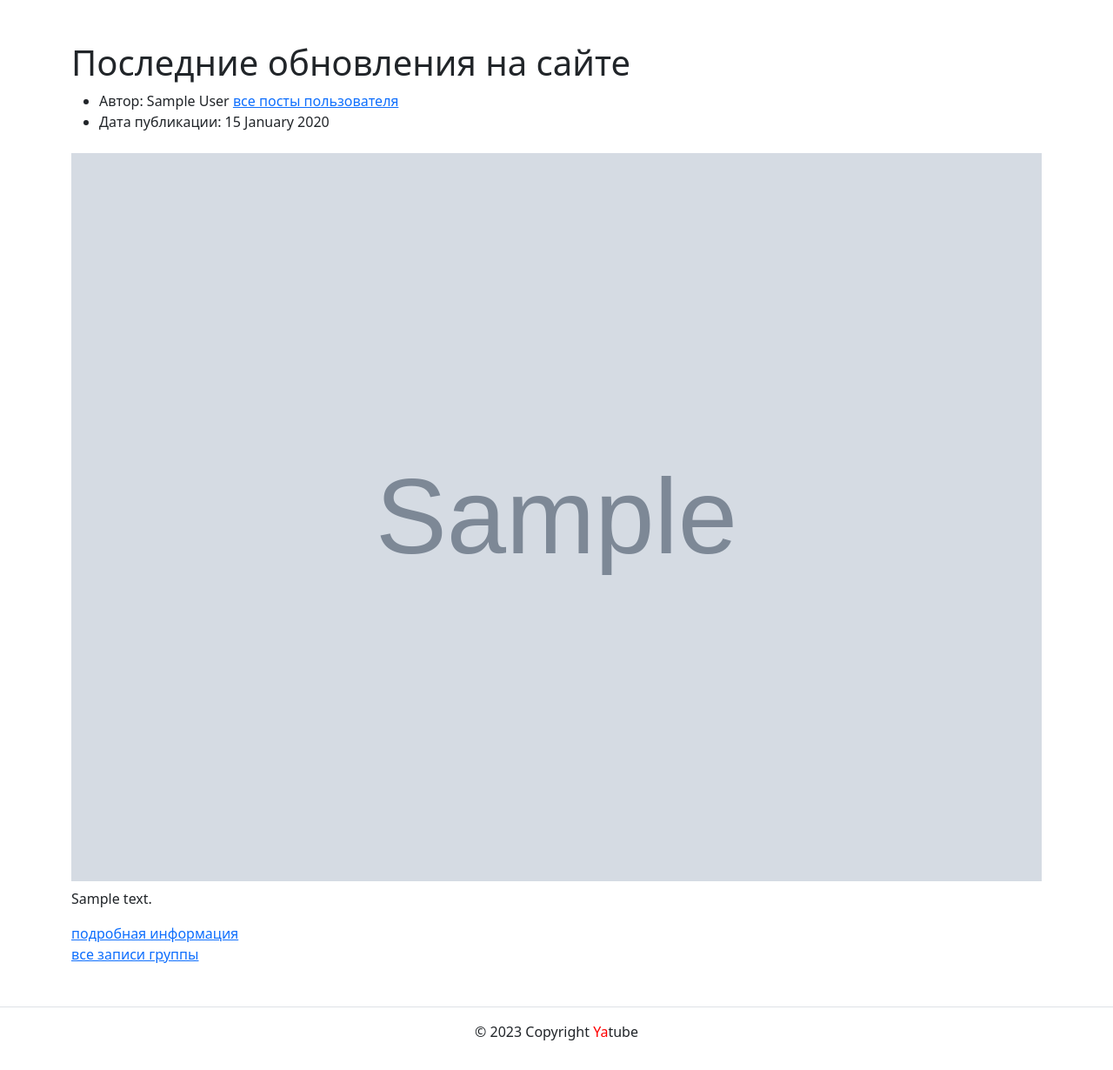
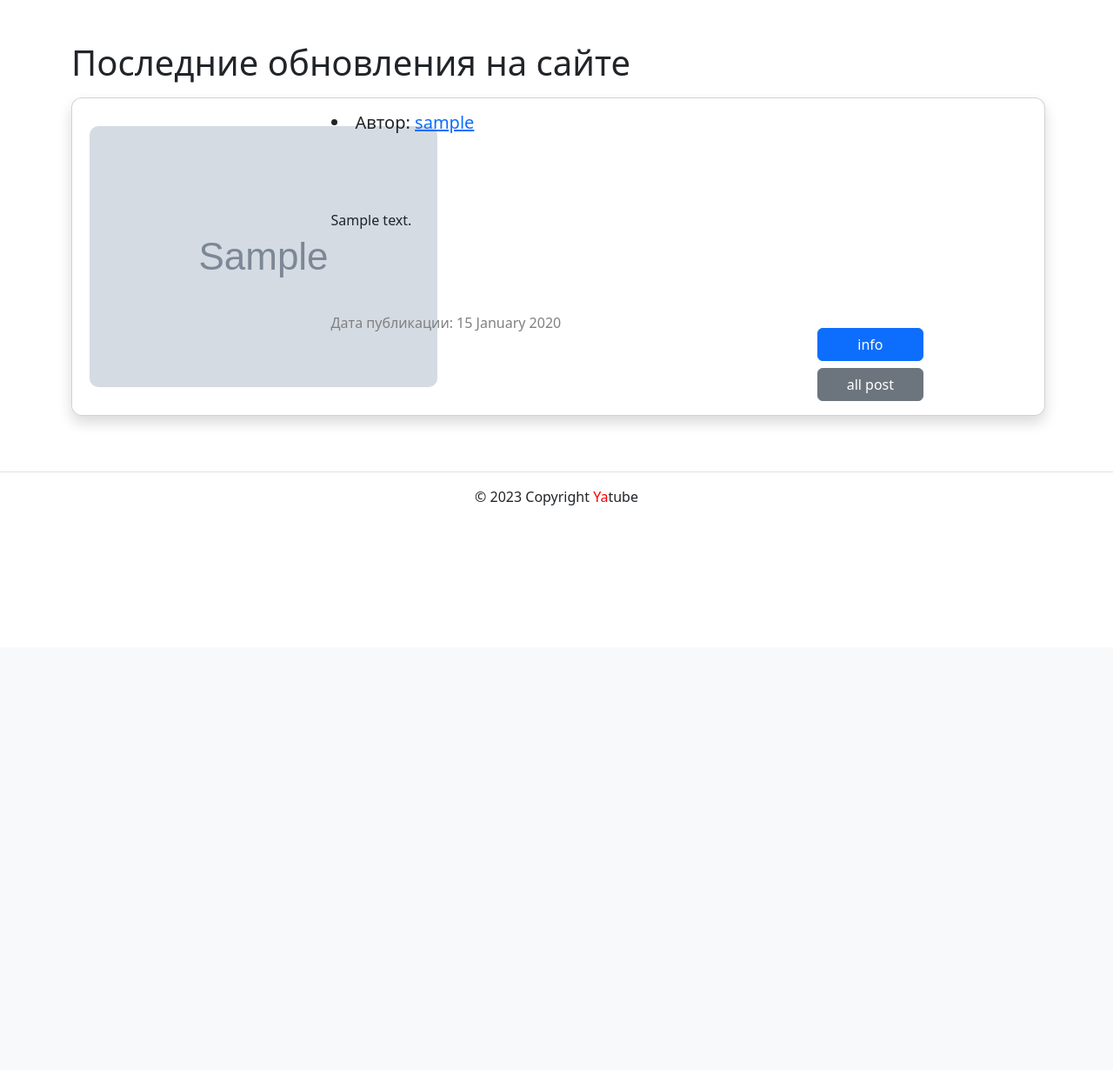
Before and after one commit to rostisluvvv/hw05_final, a Django app: page / in a window 1280 px wide. Shown: the part 56-1286 px from the top of the page at 87% size. After the commit the page ends 637 px from the top, so only its background shows below. Run offline with Django 3.2, Linux system fonts and the light colour scheme; tables that the repository leaves empty hold one stand-in row (values such as "Sample post"); grey boxes marked "Sample" are stand-in pictures; some libraries are stand-ins or nearby versions.

Commit message:
change templates

```diff
--- a/yatube/templates/posts/includes/single_post.html
+++ b/yatube/templates/posts/includes/single_post.html
@@ -1,18 +1,63 @@
 {% load thumbnail %}
 
-<article>
-  <ul>
-    <li>
-      Автор: {{ post.author.get_full_name }}
-      <a href="{% url 'posts:profile' post.author %}">все посты пользователя</a>
-    </li>
-    <li>
-      Дата публикации: {{ post.pub_date|date:"d E Y" }}
-    </li>
-  </ul>
-  {% thumbnail post.image "960x339" crop="center" upscale=True as im %}
-    <img class="card-img my-2" src="{{ im.url }}">
-  {% endthumbnail %}
-  <p>{{ post.text }}</p>
-  <a href="{% url 'posts:post_detail' post.pk %}">подробная информация</a>
-</article>
+<p>
+<div class="shadow" style="width: 70rem; border-radius: 12px;">
+  <div class="card" style="width: 70rem; border-radius: 12px;">
+
+
+    <div class="card-body">
+      <div class="row">
+        <div class="col-3 p-3 d-flex align-items-center">
+          {% thumbnail post.image "250x250" crop="center" upscale=True as im %}
+          <img src="{{ im.url }}"
+               style="border-radius: 10px; float:left">
+        {% endthumbnail %}
+        </div>
+
+        <div class="col-6 d-grid gap-2 mx-1">
+          <h5 class="card-title">
+            <li>
+              Автор:
+              <a href="{% url 'posts:profile' post.author %}">{{ post.author.username }}</a>
+            </li>
+          </h5>
+
+          <p class="card-text">{{ post.text|safe|truncatechars:200 }}</p>
+          <h6 class="card-title" style="color:grey">Дата публикации: {{ post.pub_date|date:"d E Y" }}</h6>
+        </div>
+
+        <div class="col d-grid gap-2 align-items-center mt-auto " >
+          <a href="{% url 'posts:post_detail' post.pk %}" type="button" class="btn btn-primary col-md-6">info</a>
+          {% if post.group %}
+          <a href="{% url 'posts:group_list' post.group.slug %}" type="button" class="btn btn-secondary col-md-6" >all post</a>
+          {% endif %}
+
+
+
+        </div>
+      </div>
+    </div>
+
+
+  </div>
+</div>
+</p>
+
+
+<!--<article>-->
+<!--  <ul>-->
+<!--    <li>-->
+<!--      Автор: {{ post.author.get_full_name }}-->
+<!--      <a href="{% url 'posts:profile' post.author %}">все посты-->
+<!--        пользователя</a>-->
+<!--    </li>-->
+<!--    <li>-->
+<!--      Дата публикации: {{ post.pub_date|date:"d E Y" }}-->
+<!--    </li>-->
+<!--  </ul>-->
+<!--  {% thumbnail post.image "960x339" crop="center" upscale=True as im %}-->
+<!--  <img class="card-img my-2" src="{{ im.url }}">-->
+<!--  {% endthumbnail %}-->
+<!--  <p>{{ post.text }}</p>-->
+<!--  <a href="{% url 'posts:post_detail' post.pk %}">подробная информация</a>-->
+<!--</article>-->
--- a/yatube/templates/posts/index.html
+++ b/yatube/templates/posts/index.html
@@ -10,18 +10,13 @@
 
 {% block content %}
 <h1>Последние обновления на сайте</h1>
-{% cache 40 index_page page_obj.number %}
+{% cache 50 index_page page_obj.number %}
 {% include 'posts/includes/switcher.html' %}
 {% for post in page_obj %}
 {% include 'posts/includes/single_post.html' %}
 
-{% if post.group %}
-  <a href="{% url 'posts:group_list' post.group.slug %}">все записи группы</a>
-{% endif %}
 
-{% if not forloop.last %}
-  <hr>
-{% endif %}
+
 
 {% endfor %}
 
--- a/yatube/templates/posts/profile.html
+++ b/yatube/templates/posts/profile.html
@@ -32,10 +32,7 @@
 {% for post in page_obj %}
 {% include 'posts/includes/single_post.html' %}
 
-{% if post.group %}
-<p><a href="{% url 'posts:group_list' post.group.slug %}">все записи
-  группы</a></p>
-{% endif %}
+
 {% if not forloop.last %}
 <hr>
 {% endif %}
```
